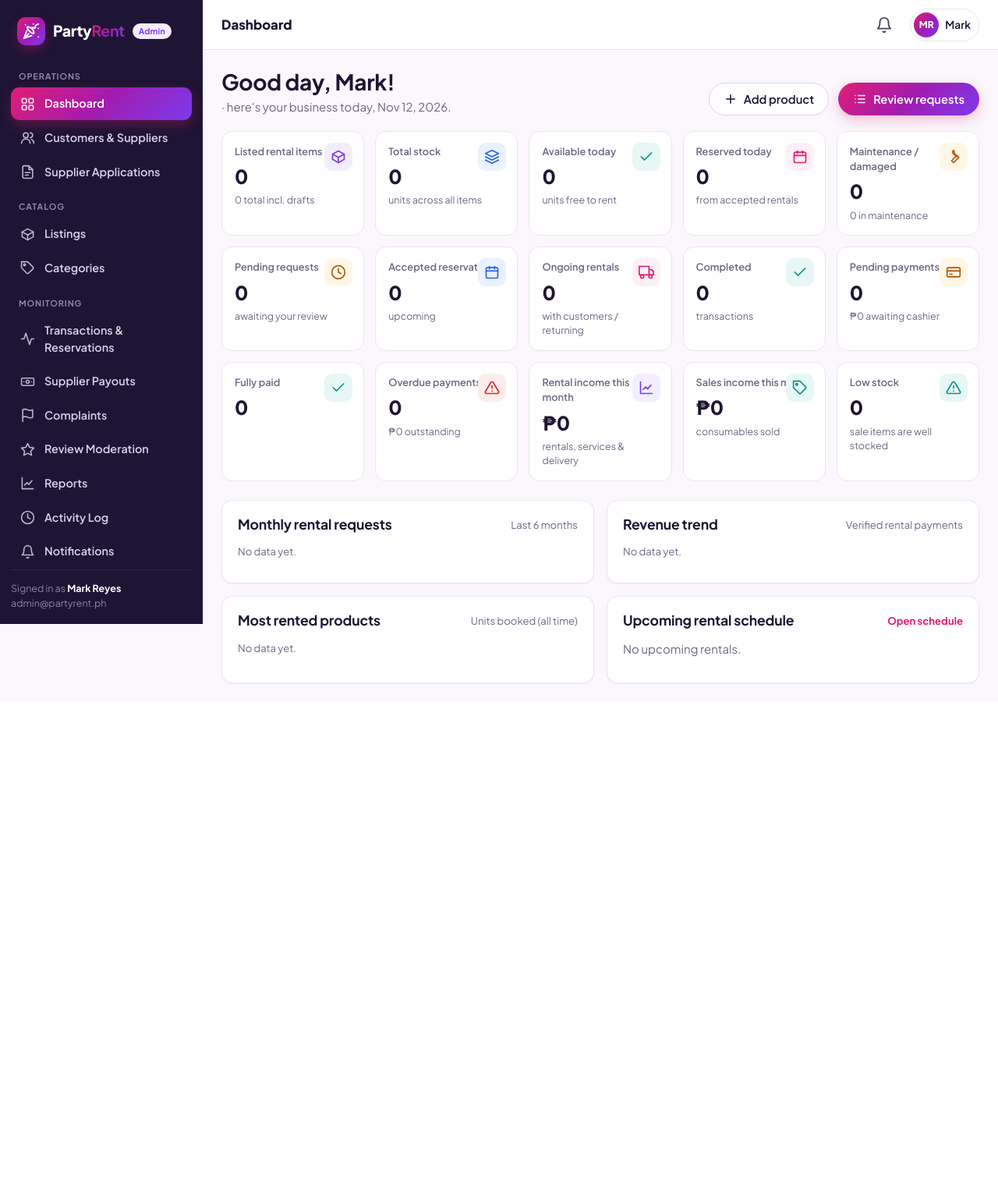
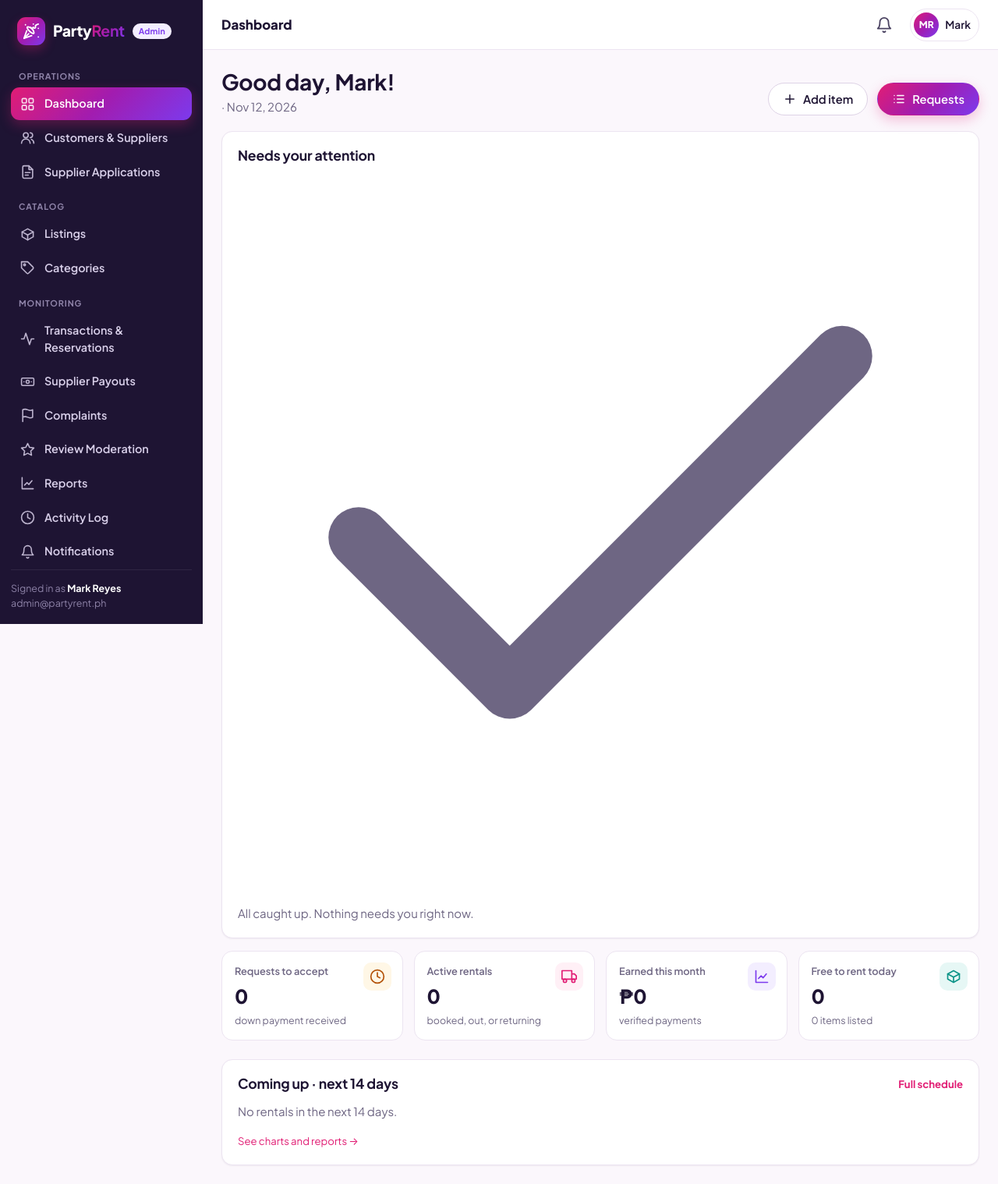
Before and after one commit to techfusionit3-WMSU/PartyRent, a Laravel app: page /supplier in a window 1280 px wide. Shown: the whole page at 78% size. Before the commit the page ends 877 px from the top, so only its background shows below. Run offline with Laravel 12, Linux system fonts and the light colour scheme; a user stored in the database is signed in; data comes from the database, SQL or seed files in the repository; data that the repository does not hold is empty; some libraries are stand-ins or nearby versions.

Commit message:
Simpler supplier dashboard; accepted rentals read "Booked"
Dashboard: a 'Needs your attention' list (requests ready to accept, stock
conflicts, hand-overs, returns, late payments, low stock), four key numbers
and the next 14 days. Charts stay on Reports.

Co-Authored-By: Claude Opus 5.5 <noreply@anthropic.com>

```diff
--- a/app/Http/Controllers/Supplier/ReportController.php
+++ b/app/Http/Controllers/Supplier/ReportController.php
@@ -60,7 +60,7 @@ class ReportController extends Controller
         $cells = array_map(fn ($d) => ['d' => $d, 'b' => inv()->breakdown($p->id, $d), 'in' => $month === null || (int) substr($d, 5, 2) === $month, 'ret' => $returns[$d] ?? 0], $days);
         $selB = inv()->breakdown($p->id, $sel);
         $bookings = collect(array_merge(
-            array_map(fn ($x) => $x + ['kind' => 'Accepted'], $selB['reservedRefs']),
+            array_map(fn ($x) => $x + ['kind' => 'Booked'], $selB['reservedRefs']),
             array_map(fn ($x) => $x + ['kind' => 'Pending'], $selB['pendingRefs'])
         ))->map(fn ($x) => $x + ['r' => RentalRequest::with('customer')->find($x['request_id'])]);
 
--- a/app/Http/Controllers/Supplier/RequestController.php
+++ b/app/Http/Controllers/Supplier/RequestController.php
@@ -67,7 +67,7 @@ class RequestController extends Controller
         $r = $this->own($request, $rentalRequest);
         $res = Rentals::acceptRequest($r, trim((string) $request->input('note', '')) ?: null);
 
-        return back()->with($res['ok'] ? 'success' : 'error', $res['ok'] ? $r->code.' accepted. Stock reserved and customer notified.' : $res['error']);
+        return back()->with($res['ok'] ? 'success' : 'error', $res['ok'] ? $r->code.' booked. Items are set aside and the customer was notified.' : $res['error']);
     }
 
     public function decline(Request $request, RentalRequest $rentalRequest)
--- a/app/Http/Controllers/Supplier/SupplierController.php
+++ b/app/Http/Controllers/Supplier/SupplierController.php
@@ -14,6 +14,10 @@ use Illuminate\Http\Request;
 
 class SupplierController extends Controller
 {
+    /**
+     * Minimal dashboard: what needs doing now, four key numbers, and what's coming up.
+     * Charts and detailed counts live on Reports / Inventory.
+     */
     public function dashboard(Request $request)
     {
         $sup = $request->user()->supplier;
@@ -21,35 +25,42 @@ class SupplierController extends Controller
         $reqs = RentalRequest::where('supplier_id', $sup->id)->with(['payments', 'customer'])->get();
         $prods = Product::where('supplier_id', $sup->id)->where('status', '!=', 'archived')->get();
         inv()->primeProducts($prods);
-        $snap = $prods->reject->isSale()->map(fn ($p) => inv()->breakdown($p->id, $T)); // date-based stock: rental items only
-        $fins = $reqs->filter(fn ($r) => $r->isActive() || $r->status === 'completed')->map(fn ($r) => $r->fin());
-        $pend = $reqs->where('status', 'pending');
+        $snap = $prods->reject->isSale()->map(fn ($p) => inv()->breakdown($p->id, $T));
         $ids = $reqs->pluck('id');
         $ver = Payment::whereIn('rental_request_id', $ids)->where('status', 'verified')->get();
-        $revBy = fn (string $m) => $ver->filter(fn ($p) => str_starts_with($p->date, $m) && in_array($p->type, Finance::RENTAL_TYPES, true))->sum('amount') - $ver->filter(fn ($p) => str_starts_with($p->date, $m) && $p->type === 'refund')->sum('amount');
-        $months = collect(range(5, 0))->map(fn ($i) => Carbon::parse($T)->startOfMonth()->subMonths($i))->map(fn ($d) => ['key' => $d->format('Y-m'), 'label' => $d->format('M')]);
-        $units = [];
-        foreach ($reqs->whereNotIn('status', ['declined', 'cancelled', 'pending']) as $r) {
-            foreach (inv()->demandMap($r->lines) as $m) {
-                foreach ($m as $pid => $q) {
-                    $units[$pid] = ($units[$pid] ?? 0) + $q;
-                }
-            }
-        }
-        arsort($units);
-        $pendingPay = Payment::whereIn('rental_request_id', $ids)->where('status', 'pending')->get();
+
+        $pend = $reqs->where('status', 'pending');
+        $toReview = $pend->filter(fn ($r) => $r->fin()['upfrontPaid'] !== false); // null = nothing to pay upfront
+        $booked = ['accepted', 'in_progress', 'ready_pickup', 'out_delivery'];
+        $out = $reqs->filter(fn ($r) => in_array($r->status, $booked, true) && $r->start_date <= $T);
+        $returns = $reqs->filter(fn ($r) => ($r->status === 'ongoing' && $r->end_date < $T) || $r->status === 'return_pending');
+        $overdue = $reqs->filter(fn ($r) => $r->isActive() && $r->fin()['isOverdue']);
+        $conflicted = $pend->filter(fn ($r) => inv()->check($r->lines, $r->id)['bad']);
+        $lowStock = $prods->filter->isLowStock()->values();
+        $link = fn ($r) => '<a href="'.e(route('supplier.requests.show', $r)).'">'.e($r->code).'</a>';
+        $list = fn ($c) => $c->take(4)->map($link)->implode(', ').($c->count() > 4 ? ' +'.($c->count() - 4).' more' : '');
+
+        $todo = array_values(array_filter([
+            $toReview->count() ? ['icon' => 'clock', 'tone' => 'gold', 'title' => $toReview->count().' request'.($toReview->count() > 1 ? 's' : '').' ready to accept', 'body' => 'Down payment received. '.$list($toReview), 'href' => route('supplier.requests'), 'cta' => 'Review'] : null,
+            $conflicted->count() ? ['icon' => 'alert', 'tone' => 'red', 'title' => 'Not enough stock for '.$conflicted->count().' request'.($conflicted->count() > 1 ? 's' : ''), 'body' => $list($conflicted), 'href' => route('supplier.requests'), 'cta' => 'Check'] : null,
+            $out->count() ? ['icon' => 'truck', 'tone' => 'teal', 'title' => $out->count().' rental'.($out->count() > 1 ? 's' : '').' to deliver or hand over', 'body' => $list($out), 'href' => route('supplier.schedule'), 'cta' => 'Open schedule'] : null,
+            $returns->count() ? ['icon' => 'box', 'tone' => 'purple', 'title' => $returns->count().' return'.($returns->count() > 1 ? 's' : '').' to receive and check', 'body' => $list($returns), 'href' => route('supplier.schedule'), 'cta' => 'Open schedule'] : null,
+            $overdue->count() ? ['icon' => 'card', 'tone' => 'red', 'title' => $overdue->count().' customer'.($overdue->count() > 1 ? 's are' : ' is').' late paying', 'body' => $list($overdue), 'href' => route('supplier.payments', ['tab' => 'overdue']), 'cta' => 'See payments'] : null,
+            $lowStock->count() ? ['icon' => 'alert', 'tone' => 'gold', 'title' => 'Running low: '.$lowStock->pluck('name')->take(3)->implode(', '), 'body' => 'Restock these sale items.', 'href' => route('supplier.inventory'), 'cta' => 'Inventory'] : null,
+        ]));
+
+        $month = substr($T, 0, 7);
+        $split = Finance::incomeSplit($ver->filter(fn ($p) => str_starts_with($p->date, $month))->load('rentalRequest'));
 
         return view('supplier.dashboard', [
-            'sup' => $sup, 'reqs' => $reqs, 'prods' => $prods, 'snap' => $snap, 'fins' => $fins, 'pend' => $pend,
-            'conflicted' => $pend->filter(fn ($r) => inv()->check($r->lines, $r->id)['bad']),
-            'upcoming' => $reqs->whereIn('status', ['accepted', 'in_progress', 'ready_pickup', 'out_delivery'])->sortBy('start_date')->take(6),
-            'monthly' => $months->map(fn ($m) => ['label' => $m['label'], 'value' => $reqs->filter(fn ($r) => $r->created_at->format('Y-m') === $m['key'])->count()]),
-            'revenue' => $months->map(fn ($m) => ['label' => $m['label'], 'value' => $revBy($m['key'])]),
-            'thisMonth' => $revBy(substr($T, 0, 7)),
-            'monthSplit' => Finance::incomeSplit($ver->filter(fn ($p) => str_starts_with($p->date, substr($T, 0, 7)))->load('rentalRequest')),
-            'lowStock' => $prods->filter->isLowStock()->values(),
-            'topUnits' => collect(array_slice($units, 0, 6, true))->map(fn ($v, $pid) => ['label' => inv()->product($pid)?->name, 'value' => $v])->values(),
-            'pendingPay' => $pendingPay,
+            'sup' => $sup, 'todo' => $todo,
+            'waiting' => $pend->count() - $toReview->count(),
+            'toReview' => $toReview->count(),
+            'active' => $reqs->filter->isActive()->count(),
+            'earned' => $split['rental'] + $split['sales'],
+            'available' => $snap->sum('available'),
+            'items' => $prods->where('status', 'published')->count(),
+            'upcoming' => $reqs->filter(fn ($r) => in_array($r->status, $booked, true) && $r->start_date >= $T && $r->start_date <= add_days($T, 14))->sortBy('start_date')->take(6),
         ]);
     }
 
--- a/app/Models/RentalRequest.php
+++ b/app/Models/RentalRequest.php
@@ -12,7 +12,7 @@ class RentalRequest extends Model
 {
     public const STATUS = [
         'pending' => ['Pending', 'b-gold'],
-        'accepted' => ['Accepted', 'b-sky'],
+        'accepted' => ['Booked', 'b-sky'],
         'declined' => ['Declined', 'b-red'],
         'cancelled' => ['Cancelled', 'b-gray'],
         'in_progress' => ['In Progress', 'b-purple'],
--- a/public/css/base.css
+++ b/public/css/base.css
@@ -430,3 +430,15 @@ label.pkg-row { cursor: pointer; }
 
 /* the hidden attribute always wins over component display rules (.field, .row, …) */
 [hidden] { display: none !important; }
+
+/* Supplier dashboard "Needs your attention" rows */
+.todo-row { display: flex; align-items: center; gap: 12px; padding: 10px 0; border-bottom: 1px solid var(--line); }
+.todo-row:last-of-type { border-bottom: 0; }
+.todo-row .grow { flex: 1; min-width: 0; }
+.todo-ico { width: 36px; height: 36px; flex: none; border-radius: 10px; display: grid; place-items: center; background: var(--brand-50); color: var(--brand); }
+.todo-ico svg { width: 18px; height: 18px; }
+.todo-ico.t-gold { background: var(--gold-50); color: #B45309; }
+.todo-ico.t-red { background: var(--red-50); color: var(--red); }
+.todo-ico.t-teal { background: var(--teal-50); color: var(--teal); }
+.todo-ico.t-purple { background: var(--purple-50); color: var(--purple); }
+@media (max-width: 520px) { .todo-row { flex-wrap: wrap; } .todo-row .btn { margin-left: 48px; } }
--- a/resources/views/partials/progress.blade.php
+++ b/resources/views/partials/progress.blade.php
@@ -3,8 +3,8 @@
 @else
   @php
       $steps = $r->fulfillment === 'pickup'
-          ? [['pending', 'Requested'], ['accepted', 'Accepted'], ['in_progress', 'Preparing'], ['ready_pickup', 'Ready for pickup'], ['ongoing', 'Ongoing'], ['return_pending', 'Return'], ['inspection', 'Inspection'], ['completed', 'Completed']]
-          : [['pending', 'Requested'], ['accepted', 'Accepted'], ['in_progress', 'Preparing'], ['out_delivery', 'Out for delivery'], ['ongoing', 'Ongoing'], ['return_pending', 'Return'], ['inspection', 'Inspection'], ['completed', 'Completed']];
+          ? [['pending', 'Requested'], ['accepted', 'Booked'], ['in_progress', 'Preparing'], ['ready_pickup', 'Ready for pickup'], ['ongoing', 'Ongoing'], ['return_pending', 'Return'], ['inspection', 'Inspection'], ['completed', 'Completed']]
+          : [['pending', 'Requested'], ['accepted', 'Booked'], ['in_progress', 'Preparing'], ['out_delivery', 'Out for delivery'], ['ongoing', 'Ongoing'], ['return_pending', 'Return'], ['inspection', 'Inspection'], ['completed', 'Completed']];
       $idx = collect($steps)->search(fn ($s) => $s[0] === $r->status);
       $done = $r->status === 'completed';
   @endphp
--- a/resources/views/supplier/_day.blade.php
+++ b/resources/views/supplier/_day.blade.php
@@ -11,7 +11,7 @@
 <div class="label mt-2 mb-1">Bookings this day</div>
 @forelse($bookings as $x)
   @if($x['r'])
-    <a class="row between" href="{{ route('supplier.requests.show', $x['r']) }}" style="padding:8px 0;border-bottom:1px solid var(--line);color:inherit;text-decoration:none"><div><b>{{ $x['r']->code }}</b> · {{ $x['qty'] }} units<div class="small muted">{{ $x['r']->customer->name }} · {{ $x['r']->event_name }}</div></div><span class="badge {{ $x['kind'] === 'Accepted' ? 'b-sky' : 'b-gold' }}">{{ $x['kind'] }}</span></a>
+    <a class="row between" href="{{ route('supplier.requests.show', $x['r']) }}" style="padding:8px 0;border-bottom:1px solid var(--line);color:inherit;text-decoration:none"><div><b>{{ $x['r']->code }}</b> · {{ $x['qty'] }} units<div class="small muted">{{ $x['r']->customer->name }} · {{ $x['r']->event_name }}</div></div><span class="badge {{ $x['kind'] === 'Booked' ? 'b-sky' : 'b-gold' }}">{{ $x['kind'] }}</span></a>
   @endif
 @empty
   <p class="small muted">No bookings.</p>
--- a/resources/views/supplier/calendar.blade.php
+++ b/resources/views/supplier/calendar.blade.php
@@ -33,7 +33,7 @@
         @endforeach
       </div>
     @endif
-    <div class="legend mt-2"><span><i style="background:var(--green-50)"></i>Plenty free</span><span><i style="background:var(--gold-50)"></i>Low (&lt;25%)</span><span><i style="background:var(--red-50)"></i>Fully booked</span><span><i style="background:var(--purple-50)"></i>Accepted reservations</span><span><i style="background:var(--gold-50);border:1px dashed #B45309"></i>Pending requests</span><span><i style="background:#F1EEF4"></i>Maintenance</span><span><i style="background:var(--teal-50)"></i>Returns</span></div>
+    <div class="legend mt-2"><span><i style="background:var(--green-50)"></i>Plenty free</span><span><i style="background:var(--gold-50)"></i>Low (&lt;25%)</span><span><i style="background:var(--red-50)"></i>Fully booked</span><span><i style="background:var(--purple-50)"></i>Booked rentals</span><span><i style="background:var(--gold-50);border:1px dashed #B45309"></i>Pending requests</span><span><i style="background:#F1EEF4"></i>Maintenance</span><span><i style="background:var(--teal-50)"></i>Returns</span></div>
   </div>
   <aside class="card">@include('supplier._day', ['d' => $sel, 'b' => $selB, 'bookings' => $bookings])</aside>
 </div>
--- a/resources/views/supplier/dashboard.blade.php
+++ b/resources/views/supplier/dashboard.blade.php
@@ -1,35 +1,36 @@
 @extends('layouts.dash', ['title' => 'Dashboard', 'nav' => 'dashboard'])
 
 @section('content')
-<div class="page-head"><div><h1>Good day, {{ auth()->user()->firstName() }}! {{ $sup->logo }}</h1><p>{{ $sup->name }} · here's your business today, {{ fmt_date(today_iso()) }}.</p></div>
-  <div class="row wrap"><a class="btn" href="{{ route('supplier.products.create') }}">{{ icon('plus') }}Add product</a><a class="btn btn-primary" href="{{ route('supplier.requests') }}">{{ icon('list') }}Review requests{{ $pend->count() ? ' ('.$pend->count().')' : '' }}</a></div>
+<div class="page-head"><div><h1>Good day, {{ auth()->user()->firstName() }}! {{ $sup->logo }}</h1><p>{{ $sup->name }} · {{ fmt_date(today_iso()) }}</p></div>
+  <div class="row wrap"><a class="btn" href="{{ route('supplier.products.create') }}">{{ icon('plus') }}Add item</a><a class="btn btn-primary" href="{{ route('supplier.requests') }}">{{ icon('list') }}Requests{{ $toReview ? ' ('.$toReview.')' : '' }}</a></div>
 </div>
-@if($conflicted->isNotEmpty())<div class="alert alert-warn mb-2">{{ icon('alert') }}<div><b>Inventory conflict:</b> {!! $conflicted->map(fn ($r) => '<a href="'.e(route('supplier.requests.show', $r)).'">'.e($r->code).'</a>')->implode(', ') !!} request more than you have available. Review before accepting.</div></div>@endif
+
+<div class="card mb-2">
+  <div class="card-head"><h3>Needs your attention</h3></div>
+  @forelse($todo as $t)
+    <div class="todo-row">
+      <div class="todo-ico t-{{ $t['tone'] }}">{{ icon($t['icon']) }}</div>
+      <div class="grow"><div class="strong">{{ $t['title'] }}</div><div class="small muted">{!! $t['body'] !!}</div></div>
+      <a class="btn btn-sm" href="{{ $t['href'] }}">{{ $t['cta'] }}</a>
+    </div>
+  @empty
+    <p class="muted mb-0">{{ icon('check') }} All caught up. Nothing needs you right now.</p>
+  @endforelse
+  @if($waiting)<p class="small muted mt-1 mb-0">{{ $waiting }} more request{{ $waiting > 1 ? 's are' : ' is' }} waiting for the customer's down payment. You can accept once it is paid.</p>@endif
+</div>
+
 <div class="stats">
-  @include('partials.stat', ['label' => 'Listed rental items', 'value' => $prods->where('status', 'published')->count(), 'sub' => $prods->count().' total incl. drafts', 'icon' => 'box', 'color' => 'purple', 'href' => route('supplier.products')])
-  @include('partials.stat', ['label' => 'Total stock', 'value' => number_format($snap->sum('total')), 'sub' => 'units across all items', 'icon' => 'layers', 'color' => 'sky', 'href' => route('supplier.inventory')])
-  @include('partials.stat', ['label' => 'Available today', 'value' => number_format($snap->sum('available')), 'sub' => 'units free to rent', 'icon' => 'check', 'color' => 'teal', 'href' => route('supplier.inventory')])
-  @include('partials.stat', ['label' => 'Reserved today', 'value' => number_format($snap->sum('reserved')), 'sub' => 'from accepted rentals', 'icon' => 'calendar', 'color' => 'pink', 'href' => route('supplier.inventory')])
-  @include('partials.stat', ['label' => 'Maintenance / damaged', 'value' => $snap->sum(fn ($b) => $b['maintenance'] + $b['damaged'] + $b['missing'] + $b['setaside']), 'sub' => $snap->sum('maintenance').' in maintenance', 'icon' => 'tool', 'color' => 'gold', 'href' => route('supplier.inventory')])
-  @include('partials.stat', ['label' => 'Pending requests', 'value' => $pend->count(), 'sub' => 'awaiting your review', 'icon' => 'clock', 'color' => 'gold', 'href' => route('supplier.requests')])
-  @include('partials.stat', ['label' => 'Accepted reservations', 'value' => $reqs->whereIn('status', ['accepted', 'in_progress', 'ready_pickup', 'out_delivery'])->count(), 'sub' => 'upcoming', 'icon' => 'calendar', 'color' => 'sky', 'href' => route('supplier.requests', ['tab' => 'upcoming'])])
-  @include('partials.stat', ['label' => 'Ongoing rentals', 'value' => $reqs->whereIn('status', ['ongoing', 'return_pending', 'inspection'])->count(), 'sub' => 'with customers / returning', 'icon' => 'truck', 'color' => 'pink', 'href' => route('supplier.schedule')])
-  @include('partials.stat', ['label' => 'Completed', 'value' => $reqs->where('status', 'completed')->count(), 'sub' => 'transactions', 'icon' => 'check', 'color' => 'teal'])
-  @include('partials.stat', ['label' => 'Pending payments', 'value' => $pendingPay->count(), 'sub' => money_short($pendingPay->sum('amount')).' awaiting cashier', 'icon' => 'card', 'color' => 'gold', 'href' => route('supplier.payments', ['tab' => 'pending'])])
-  @include('partials.stat', ['label' => 'Fully paid', 'value' => $fins->where('status', 'Fully Paid')->count(), 'icon' => 'check', 'color' => 'teal', 'href' => route('supplier.payments')])
-  @include('partials.stat', ['label' => 'Overdue payments', 'value' => $fins->where('isOverdue', true)->count(), 'sub' => money_short($fins->where('isOverdue', true)->sum('overdueAmount')).' outstanding', 'icon' => 'alert', 'color' => 'red', 'href' => route('supplier.payments', ['tab' => 'overdue'])])
-  @include('partials.stat', ['label' => 'Rental income this month', 'value' => money_short($monthSplit['rental']), 'sub' => 'rentals, services & delivery', 'icon' => 'chart', 'color' => 'purple', 'href' => route('supplier.reports')])
-  @include('partials.stat', ['label' => 'Sales income this month', 'value' => money_short($monthSplit['sales']), 'sub' => 'consumables sold', 'icon' => 'tag', 'color' => 'teal', 'href' => route('supplier.reports')])
-  @include('partials.stat', ['label' => 'Low stock', 'value' => $lowStock->count(), 'sub' => $lowStock->count() ? $lowStock->pluck('name')->take(2)->implode(', ') : 'sale items are well stocked', 'icon' => 'alert', 'color' => $lowStock->count() ? 'red' : 'teal', 'href' => route('supplier.inventory')])
+  @include('partials.stat', ['label' => 'Requests to accept', 'value' => $toReview, 'sub' => 'down payment received', 'icon' => 'clock', 'color' => 'gold', 'href' => route('supplier.requests')])
+  @include('partials.stat', ['label' => 'Active rentals', 'value' => $active, 'sub' => 'booked, out, or returning', 'icon' => 'truck', 'color' => 'pink', 'href' => route('supplier.schedule')])
+  @include('partials.stat', ['label' => 'Earned this month', 'value' => money_short($earned), 'sub' => 'verified payments', 'icon' => 'chart', 'color' => 'purple', 'href' => route('supplier.reports')])
+  @include('partials.stat', ['label' => 'Free to rent today', 'value' => number_format($available), 'sub' => $items.' item'.($items === 1 ? '' : 's').' listed', 'icon' => 'box', 'color' => 'teal', 'href' => route('supplier.inventory')])
 </div>
-<div class="grid grid-2 mt-3">
-  <div class="card"><div class="card-head"><h3>Monthly rental requests</h3><span class="small muted">Last 6 months</span></div>@include('partials.bars', ['rows' => $monthly, 'color' => '#7C3AED'])</div>
-  <div class="card"><div class="card-head"><h3>Revenue trend</h3><span class="small muted">Verified rental payments</span></div>@include('partials.bars', ['rows' => $revenue, 'money' => true])</div>
-  <div class="card"><div class="card-head"><h3>Most rented products</h3><span class="small muted">Units booked (all time)</span></div>@include('partials.bars', ['rows' => $topUnits])</div>
-  <div class="card"><div class="card-head"><h3>Upcoming rental schedule</h3><a class="small strong" href="{{ route('supplier.schedule') }}">Open schedule</a></div>
-    @forelse($upcoming as $r)
-      <a class="row between" href="{{ route('supplier.requests.show', $r) }}" style="padding:10px 0;border-bottom:1px solid var(--line);color:inherit;text-decoration:none"><div><b>{{ fmt_date($r->start_date, false) }}</b> · {{ $r->event_name }}<div class="small muted">{{ $r->code }} · {{ $r->customer->name }} · {{ $r->fulfillment === 'delivery' ? 'Delivery' : 'Pickup' }}</div></div>@include('partials.badges', ['status' => $r->status])</a>
-    @empty <p class="muted">No upcoming rentals.</p> @endforelse
-  </div>
+
+<div class="card mt-3">
+  <div class="card-head"><h3>Coming up · next 14 days</h3><a class="small strong" href="{{ route('supplier.schedule') }}">Full schedule</a></div>
+  @forelse($upcoming as $r)
+    <a class="row between" href="{{ route('supplier.requests.show', $r) }}" style="padding:10px 0;border-bottom:1px solid var(--line);color:inherit;text-decoration:none"><div><b>{{ fmt_date($r->start_date, false) }}</b> · {{ $r->event_name }}<div class="small muted">{{ $r->code }} · {{ $r->customer->name }} · {{ $r->fulfillment === 'delivery' ? 'Delivery' : 'Pickup' }}</div></div><div class="stack-sm" style="align-items:flex-end">@include('partials.badges', ['status' => $r->status])@include('partials.badges', ['pay' => $r->fin()['status']])</div></a>
+  @empty <p class="muted mb-0">No rentals in the next 14 days.</p> @endforelse
+  <p class="small mt-2 mb-0"><a href="{{ route('supplier.reports') }}">See charts and reports →</a></p>
 </div>
 @endsection
--- a/resources/views/supplier/request.blade.php
+++ b/resources/views/supplier/request.blade.php
@@ -47,7 +47,7 @@
   <div class="stack">
     @if($showAvail)
       <div class="card"><div class="card-head"><h3>Date-by-date availability check</h3>
-        @if($r->status === 'pending'){!! $conflicts ? '<span class="badge b-red">Cannot accept: insufficient stock</span>' : '<span class="badge b-green">All dates can be accommodated</span>' !!}@else<span class="badge b-sky">Reserved</span>@endif</div>
+        @if($r->status === 'pending'){!! $conflicts ? '<span class="badge b-red">Cannot accept: insufficient stock</span>' : '<span class="badge b-green">All dates can be accommodated</span>' !!}@else<span class="badge b-sky">Booked</span>@endif</div>
         <p class="small muted">Available = total − other accepted reservations − damaged − missing − maintenance − set-aside. Other pending requests are shown as potential conflicts and do not consume stock.</p>
         <div class="table-wrap"><table class="table cards"><thead><tr><th>Date</th><th>Item</th><th class="num">Requested</th><th class="num">Available</th><th class="num">Other pending</th><th>Result</th></tr></thead><tbody>
           @foreach($availRows as $x)
--- a/resources/views/supplier/requests.blade.php
+++ b/resources/views/supplier/requests.blade.php
@@ -4,7 +4,7 @@
 <div class="page-head"><div><h1>Rental Requests</h1><p>Review, accept or decline requests. Acceptance re-checks stock for every date.</p></div>
   <form method="GET"><input type="hidden" name="tab" value="{{ $tab }}"><input class="input input-sm" name="q" value="{{ $q }}" placeholder="Search no., customer, event" style="width:240px" aria-label="Search"></form>
 </div>
-<div class="tabs">@foreach([['pending', 'Pending'], ['upcoming', 'Accepted / Upcoming'], ['active', 'Ongoing & Returns'], ['completed', 'Completed'], ['closed', 'Declined / Cancelled'], ['all', 'All']] as [$k, $l])<a class="tab {{ $tab === $k ? 'active' : '' }}" href="{{ route('supplier.requests', array_filter(['tab' => $k, 'q' => $q])) }}">{{ $l }}<span class="count">{{ $counts[$k] }}</span></a>@endforeach</div>
+<div class="tabs">@foreach([['pending', 'Pending'], ['upcoming', 'Booked / Upcoming'], ['active', 'Ongoing & Returns'], ['completed', 'Completed'], ['closed', 'Declined / Cancelled'], ['all', 'All']] as [$k, $l])<a class="tab {{ $tab === $k ? 'active' : '' }}" href="{{ route('supplier.requests', array_filter(['tab' => $k, 'q' => $q])) }}">{{ $l }}<span class="count">{{ $counts[$k] }}</span></a>@endforeach</div>
 <div class="card pad-0">
   @if($list->isEmpty())
     @include('partials.empty', ['text' => 'No requests in this tab.'])
```
Also changed, not shown: docs/PROGRESS.md (+18 -1 lines).
